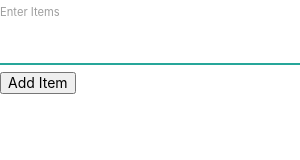
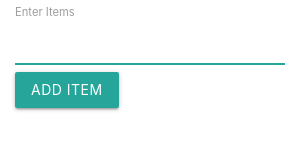
Before and after one commit to dathobek/shoplist, an Electron app: page addwindow.html in a window 300 px wide. Drawn offline with nearby package versions, Linux system fonts and the light colour scheme.

Commit message:
!-!-prod

```diff
--- a/addwindow.html
+++ b/addwindow.html
@@ -4,13 +4,15 @@
         <link rel="stylesheet" href="https://cdnjs.cloudflare.com/ajax/libs/materialize/1.0.0-rc.2/css/materialize.min.css">
 </head>
 <body>
-    <form>
+    <div class="container">
+     <form>
         <div>
             <label>Enter Items</label>
             <input type="text" id="item" autofocus >
         </div>
-        <button type="submit">Add Item</button>
-    </form>
+        <button class="btn waves-effect waves-light" type="submit">Add Item</button>
+     </form>
+    </div>
     <script>
        const electron = require('electron');
        const { ipcRenderer } = electron;
--- a/main.js
+++ b/main.js
@@ -3,6 +3,9 @@ const url = require('url');
 const path = require('path');
 
 const { app,BrowserWindow,Menu,ipcMain } = electron;
+
+//Setup for production
+process.env.NODE_ENV = 'production';
 
 let mainwindow;
 let addWindow;
```
